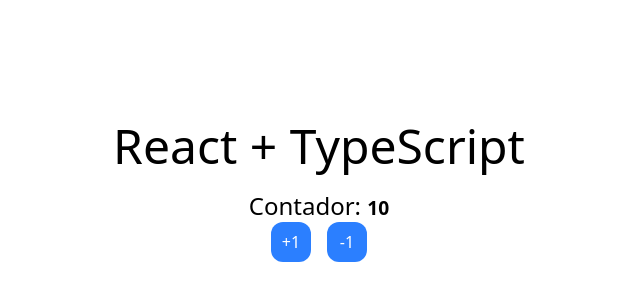
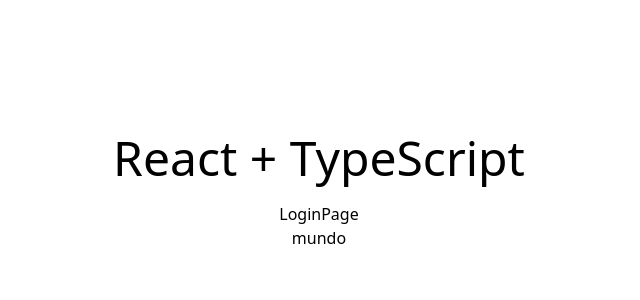
Before and after one commit to SuKuShaing/React-Native-TypeScrip-basico, a React (Vite) app: page / in a window 1280 px wide. Shown: the part 208-508 px from the top of the page, without its empty margins (321-961 px from the left). Built offline with nearby package versions, Linux system fonts and the light colour scheme.

Commit message:
AuthContext

```diff
--- a/src/App.tsx
+++ b/src/App.tsx
@@ -1,17 +1,22 @@
 // import { BasicTypes } from "./typeScript/BasicTypes";
 // import { ObjecLiterals } from "./typeScript/ObjecLiterals";
 // import { BasicFunctions } from "./typeScript/BasicFunctions";
-import { Counter } from "./components/Counter";
+// import { Counter } from "./components/Counter";
+import { LoginPage } from "./components/LoginPage";
+import { AuthProvider } from "./context/AuthContext";
 
 function App() {
 	return (
+		<AuthProvider>
 			<div className="flex flex-col justify-center items-center h-svh">
 				<h1 className="text-5xl mb-5">React + TypeScript</h1>
 				{/* <BasicTypes /> */}
 				{/* <ObjecLiterals /> */}
 				{/* <BasicFunctions /> */}
-			<Counter />
+				{/* <Counter /> */}
+				<LoginPage />
 			</div>
+		</AuthProvider>
 	);
 }
 
--- /dev/null
+++ b/src/components/LoginPage.tsx
@@ -0,0 +1,12 @@
+import { useAuthContext } from "../context/AuthContext";
+
+export const LoginPage = () => {
+    const { hola } = useAuthContext();
+
+	return (
+		<>
+			<h3>LoginPage</h3>
+            <p>{ hola }</p>
+		</>
+	);
+};
--- /dev/null
+++ b/src/context/AuthContext.tsx
@@ -0,0 +1,21 @@
+import { createContext, useContext, type PropsWithChildren } from "react";
+
+interface AuthState {
+	hola: string;
+}
+
+export const AuthContext = createContext({} as AuthState);
+
+export const useAuthContext = () => useContext(AuthContext);
+
+export const AuthProvider = ({ children }: PropsWithChildren) => {
+	return (
+		<AuthContext.Provider
+			value={{
+				hola: "mundo",
+			}}
+		>
+			{children}
+		</AuthContext.Provider>
+	);
+};
```
Lines whose indentation alone changed are shown as unchanged.
